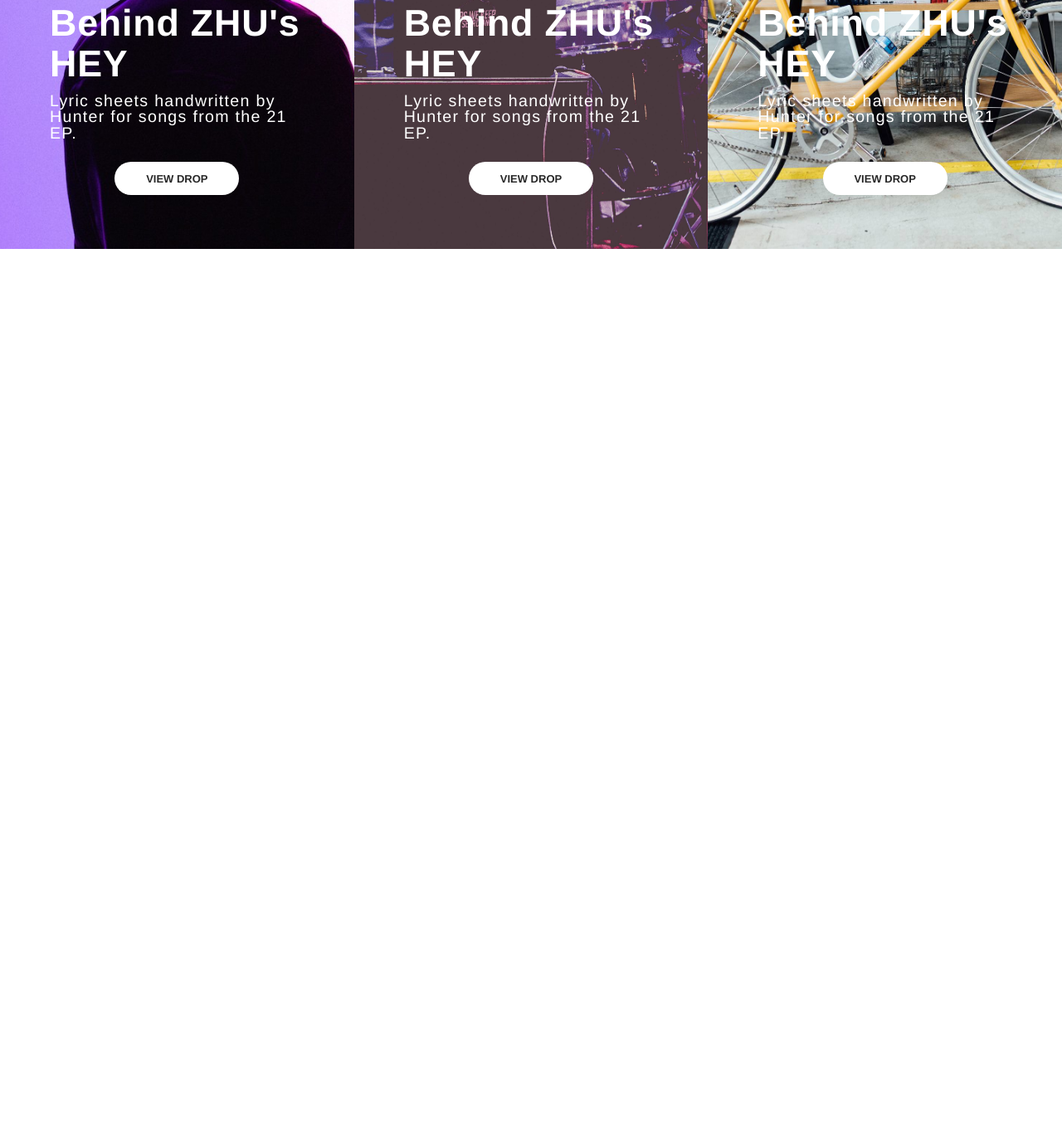
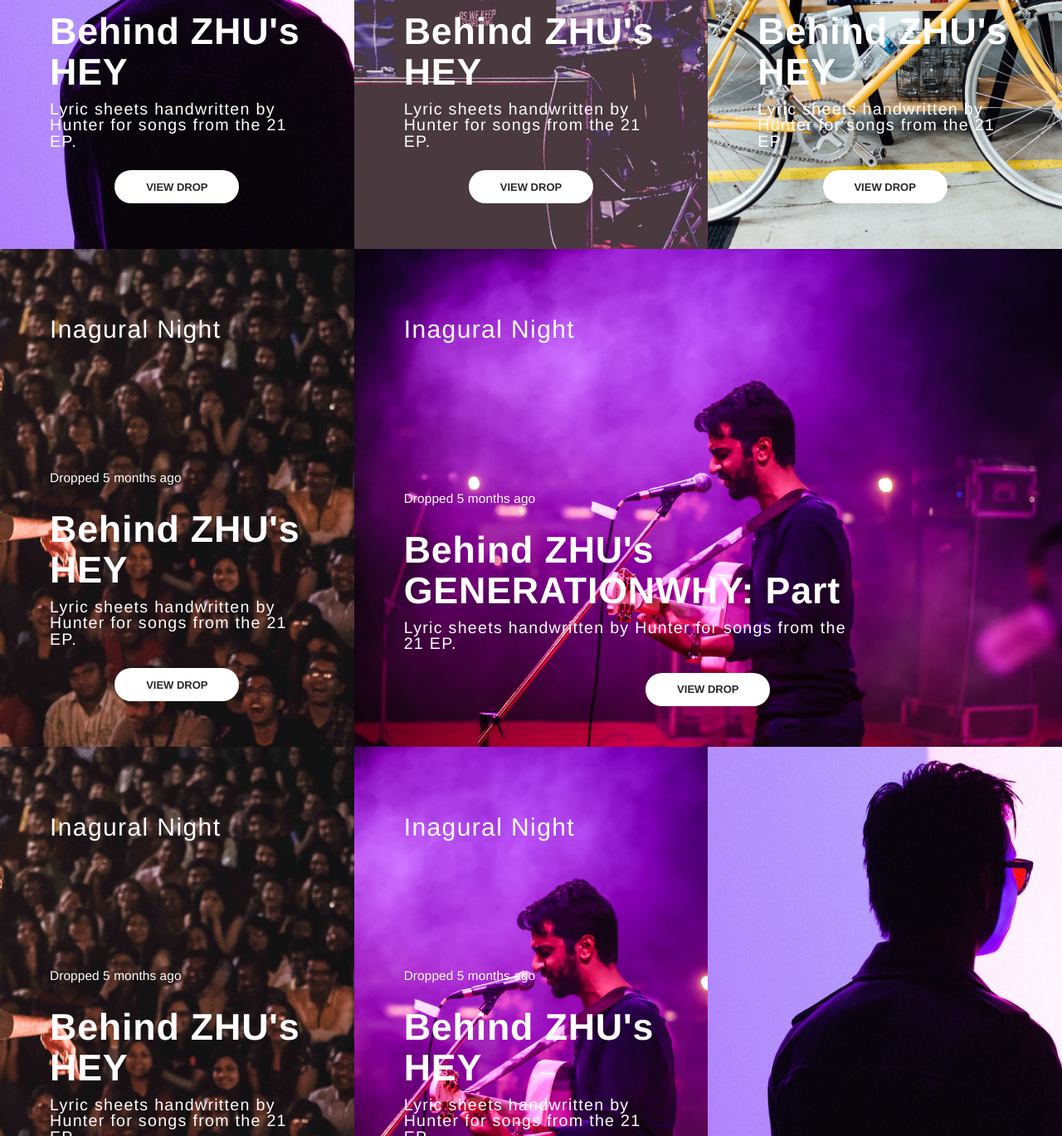
Before and after one commit to KhushilMistry/Synapse-Home, a website: page home.html in a window 1280 px wide. Shown: the part 1431-2800 px from the top of the page at 83% size. Before the commit the page ends 1731 px from the top, so only its background shows below. Drawn offline with nearby package versions, Linux system fonts and the light colour scheme.

Commit message:
Map plus 3 different section

```diff
--- a/home.html
+++ b/home.html
@@ -96,6 +96,12 @@
             color: white;
         }
 
+        .info-3 {
+            height: 600px;
+            padding: 60px;
+            color: white;
+        }
+
         #t1 {
             background: url(5.jpg) no-repeat center center;
             -webkit-background-size: cover;
@@ -136,6 +142,22 @@
             background-size: cover;
         }
 
+        #t6 {
+            background: url(2.jpg) no-repeat center center;
+            -webkit-background-size: cover;
+            -moz-background-size: cover;
+            -o-background-size: cover;
+            background-size: cover;
+        }
+
+        #t7 {
+            background: url(5.jpg) no-repeat center center;
+            -webkit-background-size: cover;
+            -moz-background-size: cover;
+            -o-background-size: cover;
+            background-size: cover;
+        }
+
         .info-heading {
             margin-bottom: 180px;
             letter-spacing: 1.4px;
@@ -149,7 +171,7 @@
         .info-content {
             letter-spacing: 0.1px;
             font-size: 1.1em;
-            /* padding: 0 0 10px; */
+            padding: 0 0 10px;
         }
 
         .info-subheading {
@@ -212,6 +234,15 @@
                 height: 500px;
                 padding: 20px;
             }
+
+            .info-3 {
+                height: 400px;
+                padding: 20px;
+            }
+        }
+        iframe{
+            -webkit-filter: grayscale(50%);
+            filter: grayscale(50%);
         }
     </style>
     <link rel="stylesheet" type="text/css" href="css/styles.css"/>
@@ -443,7 +474,7 @@
                 <div class="row">
                     <div class="col-lg-9">
                         <p class="info-content">Dropped 5 months ago</p>
-                        <h2 class="info-subheading">Behind ZHU's GENERATIONWHY: Part 3</h2>
+                        <h2 class="info-subheading">Behind ZHU's GENERATIONWHY: Part </h2>
                         <p class="info-content2">Lyric sheets handwritten by Hunter for songs from the 21 EP.</p>
                     </div>
                 </div>
@@ -502,6 +533,69 @@
         </div>
     </div>
 </div>
+<div class="container-fluid">
+    <div class="row">
+        <div class="col-lg-4 info-2" id="t7">
+            <div class="head-info">
+                <div class="info-heading2">
+                    <h2>Inagural Night</h2>
+                </div>
+                <p class="info-content">Dropped 5 months ago</p>
+                <h2 class="info-subheading">Behind ZHU's HEY</h2>
+                <p class="info-content2">Lyric sheets handwritten by Hunter for songs from the 21 EP.</p>
+            </div>
+            <button type="button" class="bott btn-primary btn-md center-block">VIEW DROP</button>
+        </div>
+        <div class="col-lg-8 info-1" id="t6">
+            <div class="head-info">
+                <div class="info-heading">
+                    <h2>Inagural Night</h2>
+                </div>
+                <div class="row">
+                    <div class="col-lg-9">
+                        <p class="info-content">Dropped 5 months ago</p>
+                        <h2 class="info-subheading">Behind ZHU's GENERATIONWHY: Part </h2>
+                        <p class="info-content2">Lyric sheets handwritten by Hunter for songs from the 21 EP.</p>
+                    </div>
+                </div>
+                <button type="button" class="bott center-block">VIEW DROP</button>
+            </div>
+        </div>
+    </div>
+</div>
+<div class="container-fluid">
+    <div class="row">
+        <div class="col-lg-4 info-2" id="t1">
+            <div class="head-info">
+                <div class="info-heading2">
+                    <h2>Inagural Night</h2>
+                </div>
+                <p class="info-content">Dropped 5 months ago</p>
+                <h2 class="info-subheading">Behind ZHU's HEY</h2>
+                <p class="info-content2">Lyric sheets handwritten by Hunter for songs from the 21 EP.</p>
+            </div>
+            <button type="button" class="bott btn-primary btn-md center-block">VIEW DROP</button>
+        </div>
+        <div class="col-lg-4 info-2" id="t2">
+            <div class="head-info">
+                <div class="info-heading2">
+                    <h2>Inagural Night</h2>
+                </div>
+                <p class="info-content">Dropped 5 months ago</p>
+                <h2 class="info-subheading">Behind ZHU's HEY</h2>
+                <p class="info-content2">Lyric sheets handwritten by Hunter for songs from the 21 EP.</p>
+            </div>
+            <button type="button" class="bott btn-primary btn-md center-block">VIEW DROP</button>
+        </div>
+        <div class="col-lg-4 info-3" id="t3">
+        </div>
+    </div>
+</div>
+<div class="map">
+    <iframe src="https://www.google.com/maps/embed?pb=!1m18!1m12!1m3!1d3667.499397266079!2d72.62623081500357!3d23.188464115926347!2m3!1f0!2f0!3f0!3m2!1i1024!2i768!4f13.1!3m3!1m2!1s0x395c2a3cc01147eb%3A0x2cc22ec547e4caa1!2sDA-IICT!5e0!3m2!1sen!2sin!4v1475283783581"
+            width="100%" height="400" frameborder="0" style="border:0" allowfullscreen></iframe>
+</div>
+
 <script type="text/javascript">
     Amplitude.init({
         "songs": [
```
